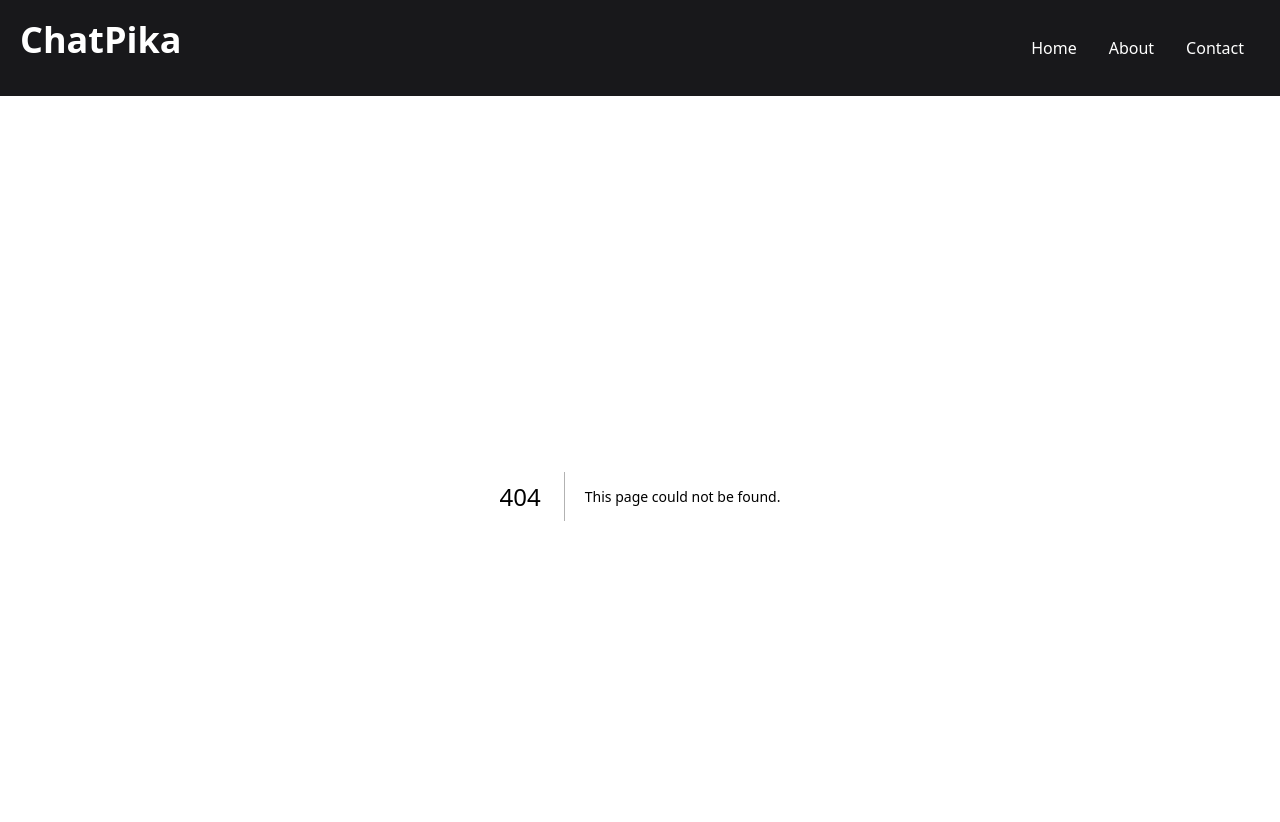
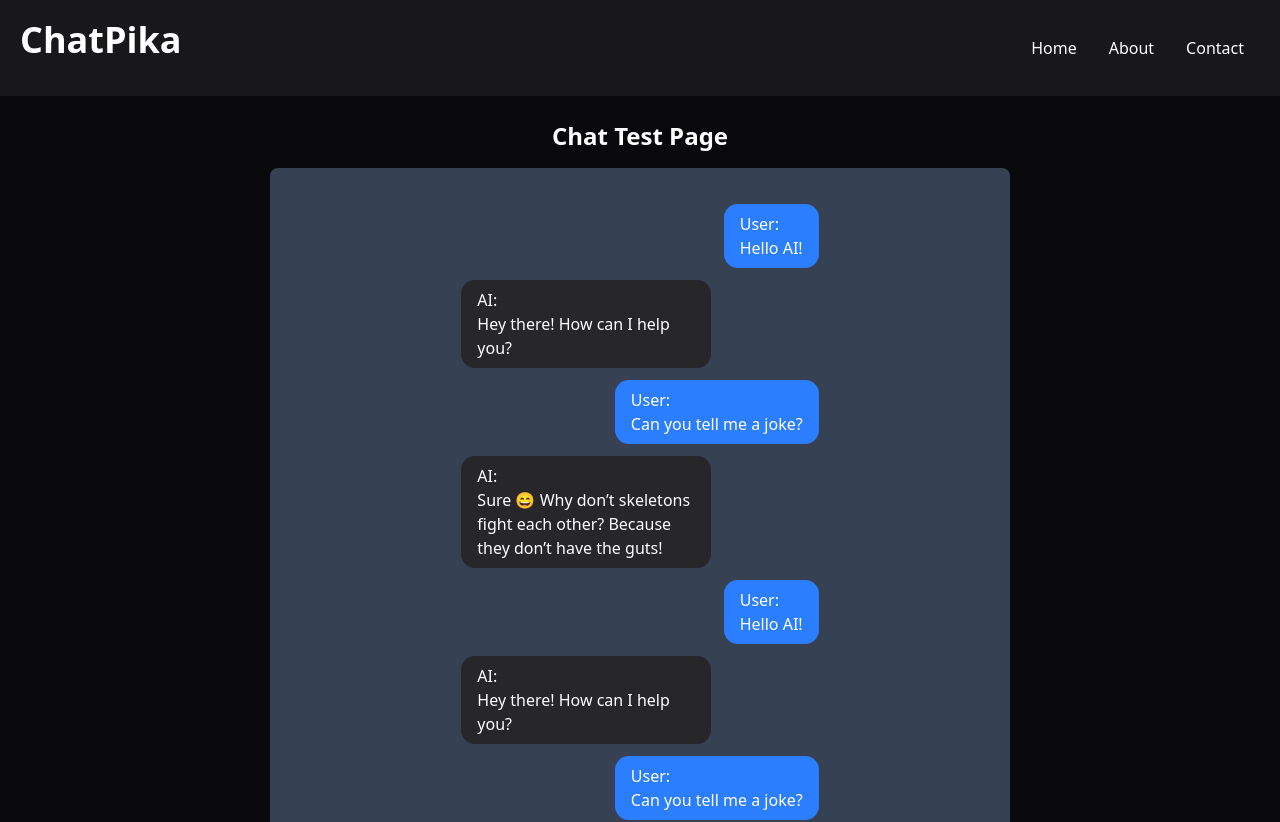
Before and after one commit to pikacoder44/ChatPika, a Next.js app: page /test in a window 1280 px wide. Before the commit this address had no page. Shown: the top 822 px of the page. Built offline with nearby package versions, Linux system fonts and the light colour scheme.

Commit message:
Added Scrollbar to Chat

```diff
--- a/app/globals.css
+++ b/app/globals.css
@@ -131,3 +131,61 @@ body,
     @apply bg-background text-foreground;
   }
 }
+
+
+.ScrollAreaRoot {
+
+	border-radius: 4px;
+	overflow: hidden;
+	box-shadow: 0 2px 10px var(--black-a4);
+
+	--scrollbar-size: 10px;
+}
+
+.ScrollAreaViewport {
+	width: 100%;
+	height: 100%;
+	border-radius: inherit;
+}
+
+.ScrollAreaScrollbar {
+	display: flex;
+	/* ensures no selection */
+	user-select: none;
+	/* disable browser handling of all panning and zooming gestures on touch devices */
+	touch-action: none;
+	padding: 2px;
+	/* background: var(--black-a3); */
+	transition: background 160ms ease-out;
+}
+
+.ScrollAreaScrollbar[data-orientation="vertical"] {
+	width: var(--scrollbar-size);
+}
+.ScrollAreaScrollbar[data-orientation="horizontal"] {
+	flex-direction: column;
+	height: var(--scrollbar-size);
+}
+
+.ScrollAreaThumb {
+	flex: 1;
+	background: gray;
+	border-radius: 10px;
+	position: relative;
+}
+/* increase target size for touch devices https://www.w3.org/WAI/WCAG21/Understanding/target-size.html */
+.ScrollAreaThumb::before {
+	content: "";
+	position: absolute;
+	top: 50%;
+	left: 50%;
+	transform: translate(-50%, -50%);
+	width: 100%;
+	height: 100%;
+	min-width: 44px;
+	min-height: 44px;
+}
+
+.ScrollAreaCorner {
+	background: var(--black-a5);
+}
--- /dev/null
+++ b/app/test/page.tsx
@@ -0,0 +1,93 @@
+// app/test/page.tsx
+"use client";
+import ChatWindow from "@/components/ChatWindow";
+import * as ScrollArea from "@radix-ui/react-scroll-area";
+
+import { useState } from "react";
+
+export default function TestPage() {
+  const [messages, setMessages] = useState([
+    { role: "user", content: "Hello AI!" },
+    { role: "assistant", content: "Hey there! How can I help you?" },
+    { role: "user", content: "Can you tell me a joke?" },
+    {
+      role: "assistant",
+      content:
+        "Sure 😄 Why don’t skeletons fight each other? Because they don’t have the guts!",
+    },
+
+    { role: "user", content: "Hello AI!" },
+    { role: "assistant", content: "Hey there! How can I help you?" },
+    { role: "user", content: "Can you tell me a joke?" },
+    {
+      role: "assistant",
+      content:
+        "Sure 😄 Why don’t skeletons fight each other? Because they don’t have the guts!",
+    },
+
+    { role: "user", content: "Hello AI!" },
+    { role: "assistant", content: "Hey there! How can I help you?" },
+    { role: "user", content: "Can you tell me a joke?" },
+    {
+      role: "assistant",
+      content:
+        "Sure 😄 Why don’t skeletons fight each other? Because they don’t have the guts!",
+    },
+
+    { role: "user", content: "Hello AI!" },
+    { role: "assistant", content: "Hey there! How can I help you?" },
+    { role: "user", content: "Can you tell me a joke?" },
+    {
+      role: "assistant",
+      content:
+        "Sure 😄 Why don’t skeletons fight each other? Because they don’t have the guts!",
+    },
+
+    { role: "user", content: "Hello AI!" },
+    { role: "assistant", content: "Hey there! How can I help you?" },
+    { role: "user", content: "Can you tell me a joke?" },
+    {
+      role: "assistant",
+      content:
+        "Sure 😄 Why don’t skeletons fight each other? Because they don’t have the guts!",
+    },
+  ]);
+
+  return (
+    <div className="flex flex-col items-center h-screen bg-zinc-950 text-white p-6">
+      {/* Header */}
+      <h1 className="text-2xl font-bold mb-4">Chat Test Page</h1>
+
+      {/* Chat Window */}
+      <div className="flex-1 w-full flex justify-center">
+        <ScrollArea.Root className="w-[60%] h-[850px] rounded-md overflow-hidden bg-gray-700">
+          <ScrollArea.Viewport className="w-full h-full p-3">
+            <ChatWindow messages={messages} />
+          </ScrollArea.Viewport>
+
+          {/* Vertical Scrollbar */}
+          <ScrollArea.Scrollbar
+            orientation="vertical"
+            className="flex select-none touch-none w-2 bg-gray-600 p-0.5 transition-colors duration-150 hover:bg-gray-500"
+          >
+            <ScrollArea.Thumb className="bg-gray-400 rounded-full transition-colors duration-150 hover:bg-gray-300" />
+          </ScrollArea.Scrollbar>
+
+          <ScrollArea.Corner className="bg-gray-500" />
+        </ScrollArea.Root>
+      </div>
+
+      {/* Input Area (dummy, just for styling) */}
+      <div className="w-[60%] flex gap-2 mt-4">
+        <input
+          type="text"
+          placeholder="Type a message..."
+          className="flex-1 p-2 rounded-lg border border-zinc-700 bg-zinc-900"
+        />
+        <button className="px-4 py-2 rounded-lg bg-blue-500 hover:bg-blue-600">
+          Send
+        </button>
+      </div>
+    </div>
+  );
+}
--- a/components/ChatWindow.tsx
+++ b/components/ChatWindow.tsx
@@ -1,9 +1,11 @@
-// components/ChatWindow.tsx
 import ReactMarkdown from "react-markdown";
-
+import * as ScrollArea from "@radix-ui/react-scroll-area";
 const ChatWindow = ({ messages }) => {
   return (
-    <div className="w-[60%] mx-auto h-200 flex flex-col gap-3 p-3 border rounded-md overflow-y-auto">
+    <div className="flex-1 w-full flex justify-center">
+      <ScrollArea.Root className=" ScrollAreaRoot w-[70%] h-[850px] rounded-md overflow-hidden ">
+        <ScrollArea.Viewport className="ScrollAreaViewport w-full h-full p-3">
+          <div className="w-[80%] mx-auto h-[850px] flex flex-col gap-3 p-3  rounded-md ">
             {messages.map((msg, index) => (
               <div
                 key={index}
@@ -24,6 +26,19 @@ const ChatWindow = ({ messages }) => {
               </div>
             ))}
           </div>
+        </ScrollArea.Viewport>
+
+        {/* Vertical Scrollbar */}
+        <ScrollArea.Scrollbar
+          orientation="vertical"
+          className="ScrollAreaScrollbar flex select-none touch-none w-20  p-0.5 transition-colors duration-150 "
+        >
+          <ScrollArea.Thumb className="ScrollAreaThumb bg-gray-400 rounded-full hover:bg-blue-300"  />
+        </ScrollArea.Scrollbar>
+
+        <ScrollArea.Corner className="ScrollAreaCorner bg-blue-500" />
+      </ScrollArea.Root>
+    </div>
   );
 };
 
--- /dev/null
+++ b/components/ui/scroll-area.tsx
@@ -0,0 +1,58 @@
+"use client"
+
+import * as React from "react"
+import * as ScrollAreaPrimitive from "@radix-ui/react-scroll-area"
+
+import { cn } from "@/lib/utils"
+
+function ScrollArea({
+  className,
+  children,
+  ...props
+}: React.ComponentProps<typeof ScrollAreaPrimitive.Root>) {
+  return (
+    <ScrollAreaPrimitive.Root
+      data-slot="scroll-area"
+      className={cn("relative", className)}
+      {...props}
+    >
+      <ScrollAreaPrimitive.Viewport
+        data-slot="scroll-area-viewport"
+        className="focus-visible:ring-zinc-950/50 size-full rounded-[inherit] transition-[color,box-shadow] outline-none focus-visible:ring-[3px] focus-visible:outline-1 dark:focus-visible:ring-zinc-300/50"
+      >
+        {children}
+      </ScrollAreaPrimitive.Viewport>
+      <ScrollBar />
+      <ScrollAreaPrimitive.Corner />
+    </ScrollAreaPrimitive.Root>
+  )
+}
+
+function ScrollBar({
+  className,
+  orientation = "vertical",
+  ...props
+}: React.ComponentProps<typeof ScrollAreaPrimitive.ScrollAreaScrollbar>) {
+  return (
+    <ScrollAreaPrimitive.ScrollAreaScrollbar
+      data-slot="scroll-area-scrollbar"
+      orientation={orientation}
+      className={cn(
+        "flex touch-none p-px transition-colors select-none",
+        orientation === "vertical" &&
+          "h-full w-2.5 border-l border-l-transparent",
+        orientation === "horizontal" &&
+          "h-2.5 flex-col border-t border-t-transparent",
+        className
+      )}
+      {...props}
+    >
+      <ScrollAreaPrimitive.ScrollAreaThumb
+        data-slot="scroll-area-thumb"
+        className="bg-zinc-200 relative flex-1 rounded-full dark:bg-zinc-800"
+      />
+    </ScrollAreaPrimitive.ScrollAreaScrollbar>
+  )
+}
+
+export { ScrollArea, ScrollBar }
--- a/package.json
+++ b/package.json
@@ -11,6 +11,7 @@
   "dependencies": {
     "@google/generative-ai": "^0.24.1",
     "@radix-ui/react-accordion": "^1.2.12",
+    "@radix-ui/react-scroll-area": "^1.2.10",
     "@radix-ui/react-slot": "^1.2.3",
     "class-variance-authority": "^0.7.1",
     "clsx": "^2.1.1",
```
Also changed, not shown: 1 other file (tests, documents, lock files or other folders). Lines whose indentation alone changed are shown as unchanged.
